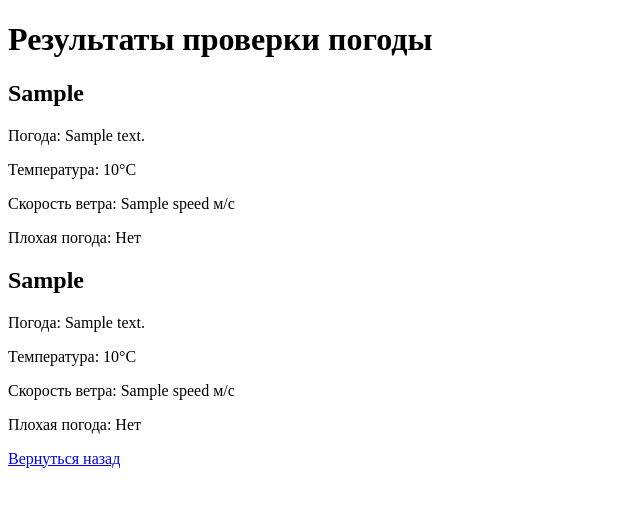
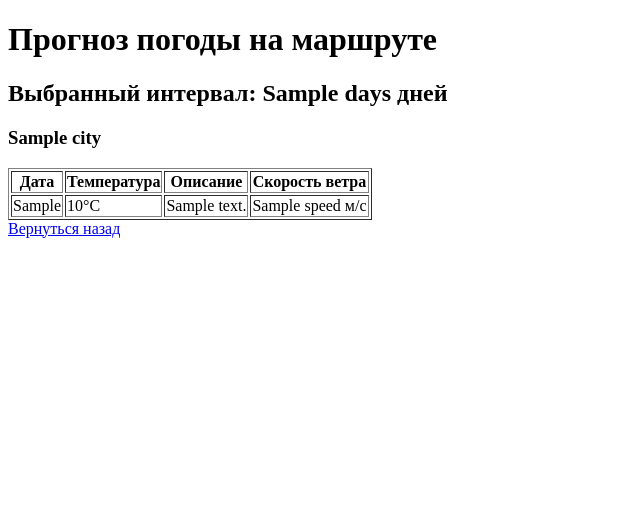
Before and after one commit to Gjils/web-weather-analyser, a Flask app: template templates/result.html in a window 1280 px wide. Shown: the top 507 px of the page, without its empty margins (0-640 px from the left). Run offline with Flask 3, Linux system fonts and the light colour scheme; the template is opened without the code that fills it: most values are stand-ins (such as "Sample title", 1, 10 or a date in 2020).

Commit message:
additional points are ready

```diff
--- a/main.py
+++ b/main.py
@@ -14,11 +14,12 @@ BASE_URL = "https://api.openweathermap.org/data/2.5/weather"
 class WeatherAPI:
     def __init__(self, api_key):
         self.api_key = api_key
+        self.base_url_forecast = "https://api.openweathermap.org/data/2.5/forecast"
 
-    def get_weather(self, city_name):
+    def get_forecast(self, city_name):
         try:
             response = requests.get(
-                BASE_URL,
+                self.base_url_forecast,
                 params={
                     "q": city_name,
                     "appid": self.api_key,
@@ -59,29 +60,28 @@ def index():
     if request.method == "POST":
         start_city = request.form.get("start_city")
         end_city = request.form.get("end_city")
+        stops = request.form.get("stops")
+        days = int(request.form.get("days", 5))
 
         if not start_city or not end_city:
-            flash("Пожалуйста, заполните оба поля!")
+            flash("Пожалуйста, заполните начальную и конечную точки маршрута!")
             return redirect(url_for("index"))
 
-        start_weather = weather_api.get_weather(start_city)
-        end_weather = weather_api.get_weather(end_city)
+        cities = [start_city] + [s.strip() for s in stops.split(",") if s.strip()] + [end_city]
+        forecasts = {}
 
-        if start_weather is None or end_weather is None:
-            flash("Не удалось получить данные о погоде. Проверьте введённые города.")
-            return redirect(url_for("index"))
-
-        start_weather_bad = is_bad_weather(start_weather)
-        end_weather_bad = is_bad_weather(end_weather)
+        # Получение данных для всех точек
+        for city in cities:
+            forecast = weather_api.get_forecast(city)
+            if forecast is None:
+                flash(f"Не удалось получить данные о погоде для города: {city}")
+                return redirect(url_for("index"))
+            forecasts[city] = forecast
 
         return render_template(
             "result.html",
-            start_city=start_city,
-            end_city=end_city,
-            start_weather=start_weather,
-            end_weather=end_weather,
-            start_weather_bad=start_weather_bad,
-            end_weather_bad=end_weather_bad,
+            forecasts=forecasts,
+            days=days
         )
 
     return render_template("index.html")
--- a/templates/result.html
+++ b/templates/result.html
@@ -3,21 +3,35 @@
 <head>
     <meta charset="UTF-8">
     <meta name="viewport" content="width=device-width, initial-scale=1.0">
-    <title>Результаты погоды</title>
+    <title>Прогноз погоды на маршруте</title>
 </head>
 <body>
-    <h1>Результаты проверки погоды</h1>
-    <h2>{{ start_city }}</h2>
-    <p>Погода: {{ start_weather['weather'][0]['description'] }}</p>
-    <p>Температура: {{ start_weather['main']['temp'] }}°C</p>
-    <p>Скорость ветра: {{ start_weather['wind']['speed'] }} м/с</p>
-    <p>Плохая погода: {{ "Да" if start_weather_bad else "Нет" }}</p>
+    <h1>Прогноз погоды на маршруте</h1>
+    <h2>Выбранный интервал: {{ days }} дней</h2>
 
-    <h2>{{ end_city }}</h2>
-    <p>Погода: {{ end_weather['weather'][0]['description'] }}</p>
-    <p>Температура: {{ end_weather['main']['temp'] }}°C</p>
-    <p>Скорость ветра: {{ end_weather['wind']['speed'] }} м/с</p>
-    <p>Плохая погода: {{ "Да" if end_weather_bad else "Нет" }}</p>
+    {% for city, forecast in forecasts.items() %}
+        <h3>{{ city }}</h3>
+        <table border="1">
+            <thead>
+                <tr>
+                    <th>Дата</th>
+                    <th>Температура</th>
+                    <th>Описание</th>
+                    <th>Скорость ветра</th>
+                </tr>
+            </thead>
+            <tbody>
+                {% for item in forecast.list[:days * 8] %}
+                    <tr>
+                        <td>{{ item.dt_txt }}</td>
+                        <td>{{ item.main.temp }}°C</td>
+                        <td>{{ item.weather[0].description }}</td>
+                        <td>{{ item.wind.speed }} м/с</td>
+                    </tr>
+                {% endfor %}
+            </tbody>
+        </table>
+    {% endfor %}
 
     <a href="{{ url_for('index') }}">Вернуться назад</a>
 </body>
```
Also changed, not shown: templates/index.html (+12 -11 lines), 1 other file.
